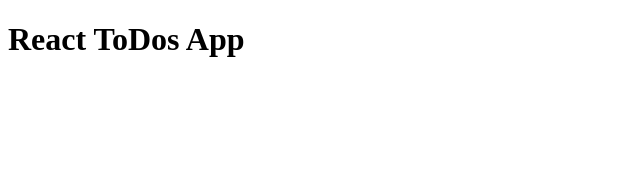
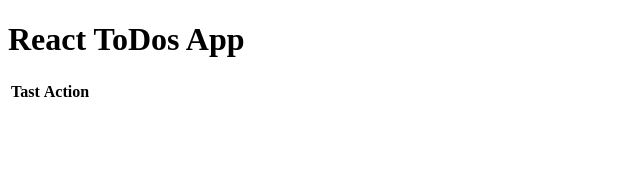
Before and after one commit to Nedjim/todo-App, a React app: page / in a window 1280 px wide. Shown: the top 170 px of the page, without its empty margins (0-640 px from the left). Built offline with nearby package versions, Linux system fonts and the light colour scheme.

Commit message:
ADD: todo list header

```diff
--- a/src/components/App.jsx
+++ b/src/components/App.jsx
@@ -1,10 +1,22 @@
 import React from 'react';
+import TodosList from './Todos-list.jsx'
+
+const todos = [
+    {
+        task: "Jouer",
+        isCompleted: false
+    },
+    {
+        task: "Sortir",
+        isCompleted: true
+    }];
 
 export default class App extends React.Component {
      render() {
         return (
             <div>
                 <h1>React ToDos App</h1>
+                <TodosList />
             </div>
         );
     }
--- /dev/null
+++ b/src/components/Todos-list-header.jsx
@@ -0,0 +1,14 @@
+import React from 'react';
+
+export default class TodosListHeader extends React.Component {
+    render(){
+        return(
+            <thead>
+                <tr>
+                    <th>Tast</th>
+                    <th>Action</th>
+                </tr>
+            </thead>
+        );
+    }
+}
--- /dev/null
+++ b/src/components/Todos-list.jsx
@@ -0,0 +1,12 @@
+import React from 'react';
+import TodosListHeader from './Todos-list-header.jsx';
+
+export default class TodosList extends React.Component {
+    render(){
+        return(
+            <table>
+                <TodosListHeader />
+            </table>
+        );
+    }
+}
```
